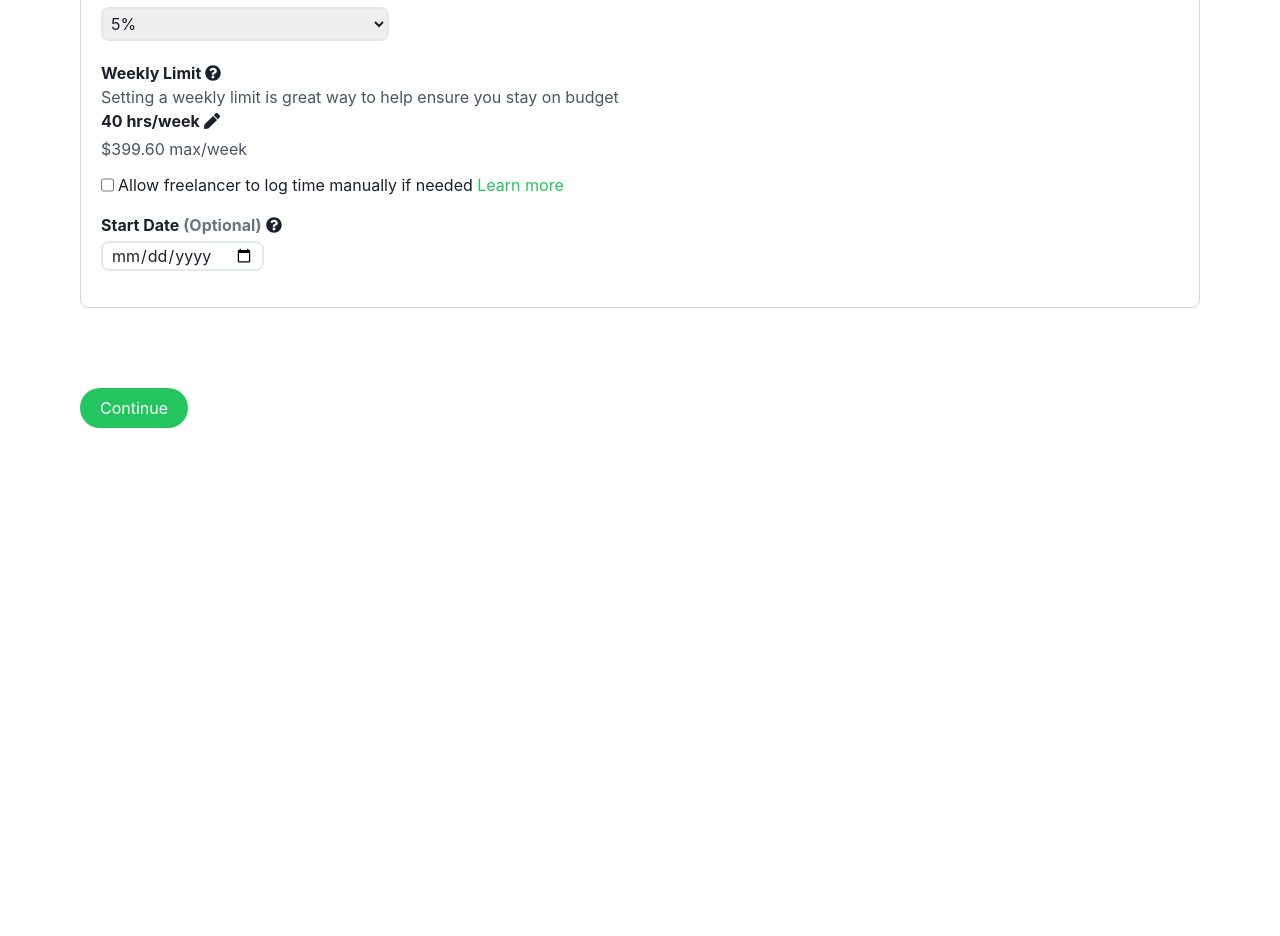
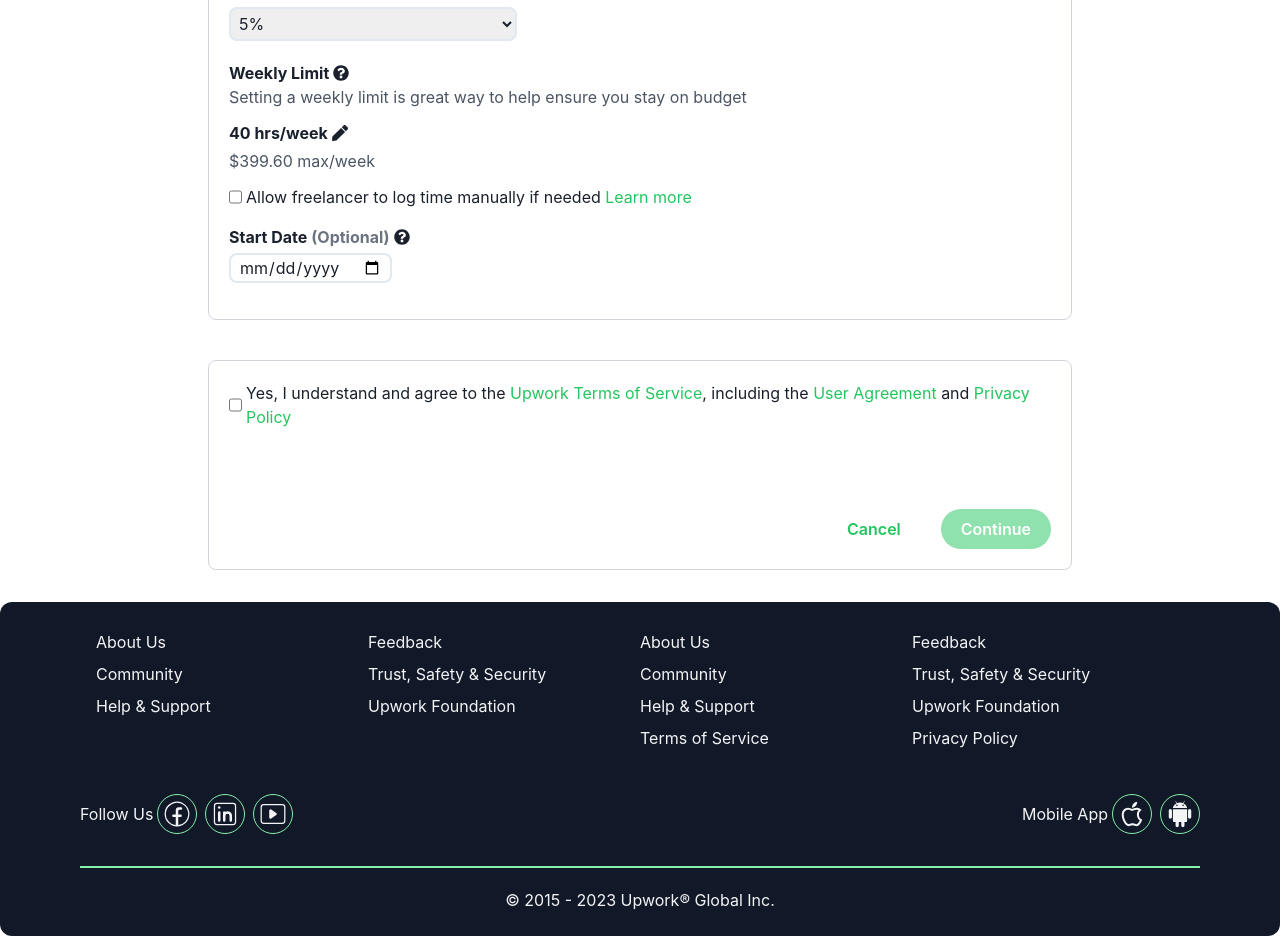
Before and after one commit to prodipdev/explore-chakraUI, a React (Vite) app: page / in a window 1280 px wide. Shown: the part 1460-2396 px from the top of the page. Before the commit the page ends 1920 px from the top, so only its background shows below. Built offline with nearby package versions, Linux system fonts and the light colour scheme.

Commit message:
Create footer section and also modify some logic

```diff
--- a/src/layout/Main.jsx
+++ b/src/layout/Main.jsx
@@ -1,11 +1,13 @@
 import Home from "../page/Home/Home/Home";
+import Footer from "../page/Shared/Footer";
 import NavBar from "../page/Shared/NavBar";
 
 const Main = () => {
   return (
-    <div className="mx-auto">
+    <div className="max-w-[1552px] mx-auto">
       <NavBar />
       <Home />
+      <Footer />
     </div>
   );
 };
--- a/src/page/Home/ContractTerms/ContractTerms.jsx
+++ b/src/page/Home/ContractTerms/ContractTerms.jsx
@@ -35,7 +35,7 @@ const ContractTerms = () => {
     </div>
   );
   return (
-    <div className=" border border-gray-300 rounded-lg mt-10 p-5">
+    <div className="border border-gray-300 rounded-lg mt-10 p-5">
       <h4 className="text-xl font-bold">Contract Terms</h4>
       <p className="mt-4 font-semibold">
         <span className="text-green-500">Upwork Payment Protection.</span> Only
@@ -165,7 +165,7 @@ const ContractTerms = () => {
             budget
           </p>
         </div>
-        <div>
+        <div className="mt-3">
           <h5 className="font-bold flex items-center gap-1">
             40 hrs/week <FaPen className="cursor-pointer" />
           </h5>
--- a/src/page/Home/Home/Home.jsx
+++ b/src/page/Home/Home/Home.jsx
@@ -1,29 +1,58 @@
-/* eslint-disable react-hooks/rules-of-hooks */
+import { useState } from "react";
 import { Heading } from "@chakra-ui/react";
 import ProfileCard from "../ProfileCard/ProfileCard";
 import JobDetails from "../JobDetails/JobDetails";
 import { useSelector } from "react-redux";
 import ContractTerms from "../ContractTerms/ContractTerms";
+
 const Home = () => {
   const info = useSelector((state) => state?.jobOffer);
+  const [isChecked, setIsChecked] = useState(false);
 
   const handleSubmit = () => {
     console.log(info);
   };
 
+  const handleCheckboxChange = (e) => {
+    setIsChecked(e.target.checked);
+  };
+
   return (
-    <div className="max-w-[1440px] mx-auto py-8 px-20">
+    <div className="mx-auto py-8 px-52">
       <Heading as="h5" size="xl" className="">
         Send an Offer
       </Heading>
       <ProfileCard />
       <JobDetails />
       <ContractTerms />
-      <div
-        className="py-2 px-5 text-white cursor-pointer rounded-full bg-green-500 w-fit mt-20"
-        onClick={handleSubmit}
-      >
-        Continue
+      <div className="border border-gray-300 rounded-lg mt-10 p-5">
+        <div className="flex gap-1">
+          <input
+            type="checkbox"
+            name=""
+            id=""
+            checked={isChecked}
+            onChange={handleCheckboxChange}
+          />{" "}
+          <p>
+            Yes, I understand and agree to the{" "}
+            <span className="text-green-500">Upwork Terms of Service</span>,
+            including the <span className="text-green-500">User Agreement</span>{" "}
+            and <span className="text-green-500">Privacy Policy</span>
+          </p>
+        </div>
+        <div className="font-semibold text-right">
+          <button className="text-green-500 mr-10">Cancel</button>
+          <button
+            className={`py-2 px-5 text-white cursor-pointer rounded-full bg-green-500 w-fit mt-20 ${
+              !isChecked && "opacity-50 cursor-not-allowed"
+            }`}
+            onClick={handleSubmit}
+            disabled={!isChecked}
+          >
+            Continue
+          </button>
+        </div>
       </div>
     </div>
   );
--- /dev/null
+++ b/src/page/Shared/Footer.jsx
@@ -0,0 +1,101 @@
+import { CiFacebook, CiLinkedin, CiYoutube } from "react-icons/ci";
+import { AiFillAndroid, AiOutlineApple } from "react-icons/ai";
+
+const Footer = () => {
+  const footerLinks = [
+    { name: "About Us", path: "/aboutUs" },
+    { name: "Feedback", path: "/feedback" },
+    { name: "Community", path: "/community" },
+    { name: "Trust, Safety & Security", path: "/trustSafetySecurity" },
+    { name: "Help & Support", path: "/helpSupport" },
+    { name: "Upwork Foundation", path: "/upworkFoundation" },
+    { name: "Terms of Service", path: "/termsOfService" },
+    { name: "Privacy Policy", path: "/privacyPolicy" },
+    { name: "CA Notice at Collection", path: "/caNotice" },
+    { name: "Cookie Settings", path: "/cookieSettings" },
+    { name: "Accessibility", path: "/accessibility" },
+    { name: "Desktop App", path: "/desktopApp" },
+    { name: "Cookie Policy", path: "/cookiePolicy" },
+    { name: "Enterprise Solution", path: "/enterpriseSolution" },
+  ];
+
+  // this part create to help me chatGPT
+  const columns = 4;
+  const firstTwoColumns = 2;
+  const remainingColumns = columns - firstTwoColumns;
+
+  const columnItems = Array.from({ length: columns }, (_, column) => {
+    if (column < firstTwoColumns) {
+      return footerLinks
+        .filter((_, index) => index % firstTwoColumns === column)
+        .slice(0, 3);
+    }
+
+    return footerLinks
+      .filter(
+        (_, index) => index % remainingColumns === column - firstTwoColumns
+      )
+      .slice(0, 4);
+  });
+
+  return (
+    <footer className="bg-gray-900 py-6 text-gray-100 px-20 rounded-xl">
+      <div className="container mx-auto px-4">
+        <div className="flex flex-wrap">
+          {columnItems.map((columnLinks, index) => (
+            <ul key={index} className="w-full md:w-1/4">
+              {columnLinks.map((link, linkIndex) => (
+                <li key={linkIndex} className="py-1">
+                  <a href={link.path} className=" hover:text-blue-500">
+                    {link.name}
+                  </a>
+                </li>
+              ))}
+            </ul>
+          ))}
+        </div>
+      </div>
+      <div className="flex items-center justify-between mt-10">
+        <div className="flex items-center gap-1">
+          <p>Follow Us</p>{" "}
+          <ul className="flex gap-2">
+            <li className="p-1 border border-green-300 rounded-full h-fit w-fit">
+              <a href="#">
+                <CiFacebook className="text-3xl" />
+              </a>
+            </li>
+            <li className="p-1 border border-green-300 rounded-full h-fit w-fit">
+              <a href="#">
+                <CiLinkedin className="text-3xl" />
+              </a>
+            </li>
+            <li className="p-1 border border-green-300 rounded-full h-fit w-fit">
+              <a href="#">
+                <CiYoutube className="text-3xl" />
+              </a>
+            </li>
+          </ul>
+        </div>
+        <div className="flex items-center gap-1">
+          <p>Mobile App</p>{" "}
+          <ul className="flex gap-2">
+            <li className="p-1 border border-green-300 rounded-full h-fit w-fit">
+              <a href="#">
+                <AiOutlineApple className="text-3xl" />
+              </a>
+            </li>
+            <li className="p-1 border border-green-300 rounded-full h-fit w-fit">
+              <a href="#">
+                <AiFillAndroid className="text-3xl" />
+              </a>
+            </li>
+          </ul>
+        </div>
+      </div>
+      <hr className="mt-8 border border-green-300" />
+      <p className="mt-5 text-center">© 2015 - 2023 Upwork® Global Inc.</p>
+    </footer>
+  );
+};
+
+export default Footer;
```
